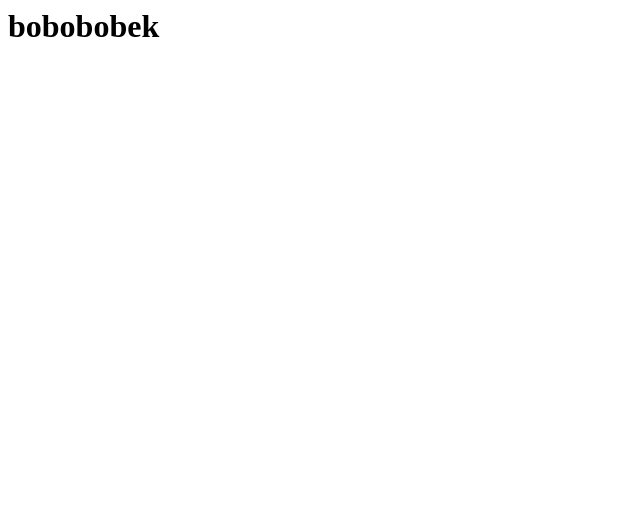
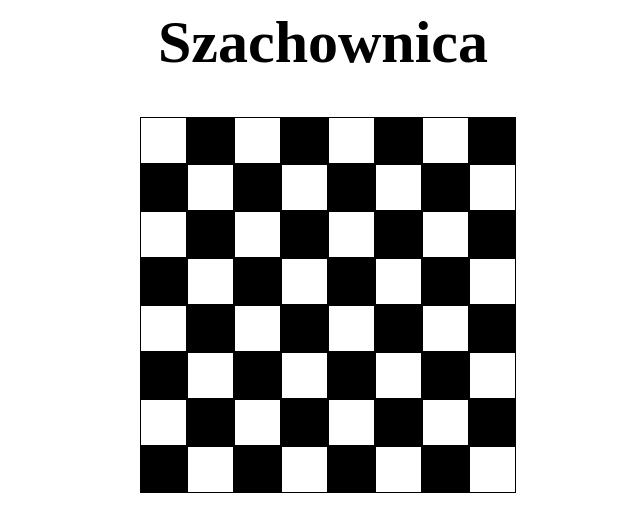
Before and after one commit to meggiszu/meggiszu.github.io, a plain HTML site: page szachownica.html in a window 1280 px wide. Shown: the whole page, without its empty margins (0-640 px from the left). Drawn offline with Linux system fonts and the light colour scheme.

Commit message:
chessboard added

```diff
--- /dev/null
+++ b/szachownica.css
@@ -0,0 +1,34 @@
+
+body {
+background-color: white;
+font-size: 30px;
+}
+h1 {
+	text-align: left;
+	margin-left: 150px;
+}
+
+.container {
+width: 1000px;
+margin-left: auto;
+margin-right: auto;
+}
+
+.boxW {
+	float: left;
+	background-color: white;
+	height: 45px;
+	width: 45px;
+	border: 1px solid black;
+	font color: white;
+
+
+}
+
+.boxB {
+	float: left;
+	background-color: black;
+	height: 45px;
+	width: 45px;
+	border: 1px solid black;
+}
--- a/szachownica.html
+++ b/szachownica.html
@@ -1,10 +1,101 @@
 <html>
 <head>
+	<link rel="stylesheet" href="szachownica.css" type="text/css"/>
 	<script type="text/javascript" src="szachownica.js"></script>
+
 </head>
 
 	<body>
-		<h1>bobobobek</h1>
+		<h1>Szachownica</h1>
 		<div id="szachownica"></div>
+   	<div class="container">
+   		<div class="row">
+   			<div class="boxW"></div>
+   			<div class="boxB"></div>
+   			<div class="boxW"></div>
+   			<div class="boxB"></div>
+   			<div class="boxW"></div>
+   			<div class="boxB"></div>
+   			<div class="boxW"></div>
+   			<div class="boxB"></div>
+   			<div style="clear:both;"></div>
+			</div>
+			<div class="row">
+   			<div class="boxB"></div>
+   			<div class="boxW"></div>
+   			<div class="boxB"></div>
+   			<div class="boxW"></div>
+   			<div class="boxB"></div>
+   			<div class="boxW"></div>
+   			<div class="boxB"></div>
+   			<div class="boxW"></div>
+   			<div style="clear:both;"></div>
+			</div>
+			<div class="row">
+   			<div class="boxW"></div>
+   			<div class="boxB"></div>
+   			<div class="boxW"></div>
+   			<div class="boxB"></div>
+   			<div class="boxW"></div>
+   			<div class="boxB"></div>
+   			<div class="boxW"></div>
+   			<div class="boxB"></div>
+   			<div style="clear:both;"></div>
+			</div>
+			<div class="row">
+   			<div class="boxB"></div>
+   			<div class="boxW"></div>
+   			<div class="boxB"></div>
+   			<div class="boxW"></div>
+   			<div class="boxB"></div>
+   			<div class="boxW"></div>
+   			<div class="boxB"></div>
+   			<div class="boxW"></div>
+   			<div style="clear:both;"></div>
+			</div><div class="row">
+   			<div class="boxW"></div>
+   			<div class="boxB"></div>
+   			<div class="boxW"></div>
+   			<div class="boxB"></div>
+   			<div class="boxW"></div>
+   			<div class="boxB"></div>
+   			<div class="boxW"></div>
+   			<div class="boxB"></div>
+   			<div style="clear:both;"></div>
+			</div>
+			<div class="row">
+   			<div class="boxB"></div>
+   			<div class="boxW"></div>
+   			<div class="boxB"></div>
+   			<div class="boxW"></div>
+   			<div class="boxB"></div>
+   			<div class="boxW"></div>
+   			<div class="boxB"></div>
+   			<div class="boxW"></div>
+   			<div style="clear:both;"></div>
+			</div><div class="row">
+   			<div class="boxW"></div>
+   			<div class="boxB"></div>
+   			<div class="boxW"></div>
+   			<div class="boxB"></div>
+   			<div class="boxW"></div>
+   			<div class="boxB"></div>
+   			<div class="boxW"></div>
+   			<div class="boxB"></div>
+   			<div style="clear:both;"></div>
+			</div>
+			<div class="row">
+   			<div class="boxB"></div>
+   			<div class="boxW"></div>
+   			<div class="boxB"></div>
+   			<div class="boxW"></div>
+   			<div class="boxB"></div>
+   			<div class="boxW"></div>
+   			<div class="boxB"></div>
+   			<div class="boxW"></div>
+   			<div style="clear:both;"></div>
+   		</div>
+		</div>
+
 	</body>
 </html>
```
